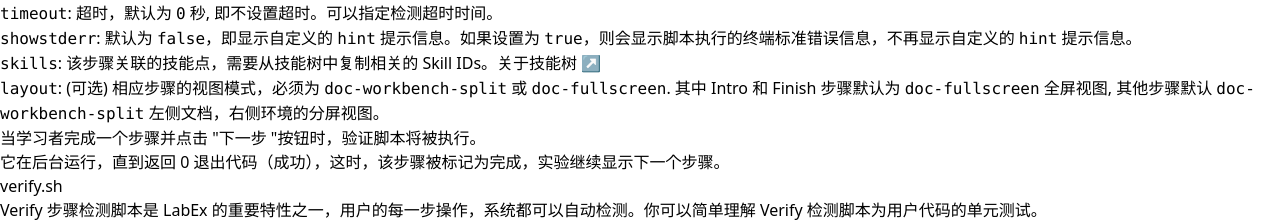
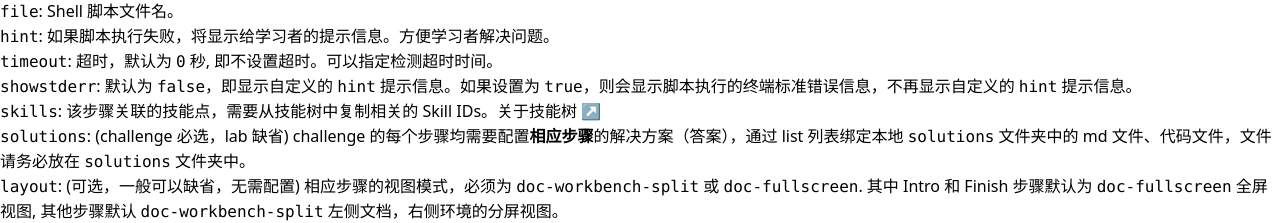
Before and after one commit to huhuhang/labex-manual, a Next.js app: page /basic/how-to-start.zh in a window 1280 px wide. Shown: the part 4700-4923 px from the top of the page. Built offline with nearby package versions, Linux system fonts and the light colour scheme.

Commit message:
add solutions

```diff
--- a/pages/basic/how-to-start.zh.mdx
+++ b/pages/basic/how-to-start.zh.mdx
@@ -103,6 +103,7 @@ repo-name
           }
         ],
         "skills": ["linux/ls", "linux/cd"],
+        "solutions": ["solution1.md", "solution2.py"]
         "layout": "doc-workbench-split"
       },
       {
@@ -117,7 +118,8 @@ repo-name
             "showstderr": false
           }
         ],
-        "skills": ["linux/ls", "linux/cd"]
+        "skills": ["linux/ls", "linux/cd"],
+        "solutions": ["solution2.md"]
       }
     ],
     "intro": {
@@ -240,7 +242,8 @@ Details 配置项在 `index.json` 中非常重要，包含以下内容：
    4. `timeout`: 超时，默认为 `0` 秒, 即不设置超时。可以指定检测超时时间。
    5. `showstderr`: 默认为 `false`，即显示自定义的 `hint` 提示信息。如果设置为 `true`，则会显示脚本执行的终端标准错误信息，不再显示自定义的 `hint` 提示信息。
 4. `skills`: 该步骤关联的技能点，需要从技能树中复制相关的 Skill IDs。[关于技能树 ↗](skill-tree)
-5. `layout`: (可选) 相应步骤的视图模式，必须为 `doc-workbench-split` 或 `doc-fullscreen`. 其中 Intro 和 Finish 步骤默认为 `doc-fullscreen` 全屏视图, 其他步骤默认 `doc-workbench-split` 左侧文档，右侧环境的分屏视图。
+5. `solutions`: (challenge 必选，lab 缺省) challenge 的每个步骤均需要配置**相应步骤**的解决方案（答案），通过 list 列表绑定本地 `solutions` 文件夹中的 md 文件、代码文件，文件请务必放在 `solutions` 文件夹中。
+6. `layout`: (可选，一般可以缺省，无需配置) 相应步骤的视图模式，必须为 `doc-workbench-split` 或 `doc-fullscreen`. 其中 Intro 和 Finish 步骤默认为 `doc-fullscreen` 全屏视图, 其他步骤默认 `doc-workbench-split` 左侧文档，右侧环境的分屏视图。
 
 当学习者完成一个步骤并点击 "下一步 "按钮时，验证脚本将被执行。
 
```
